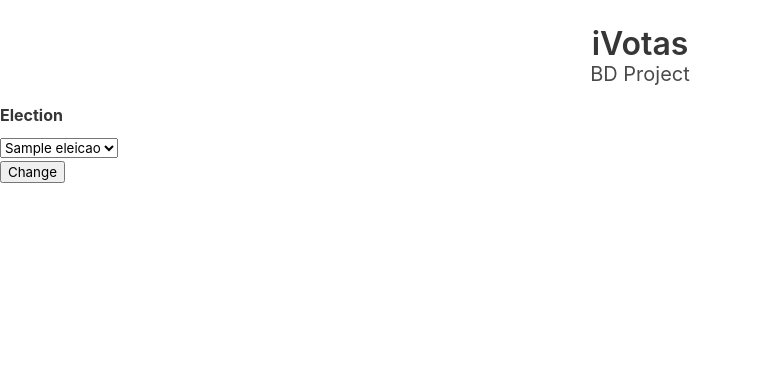
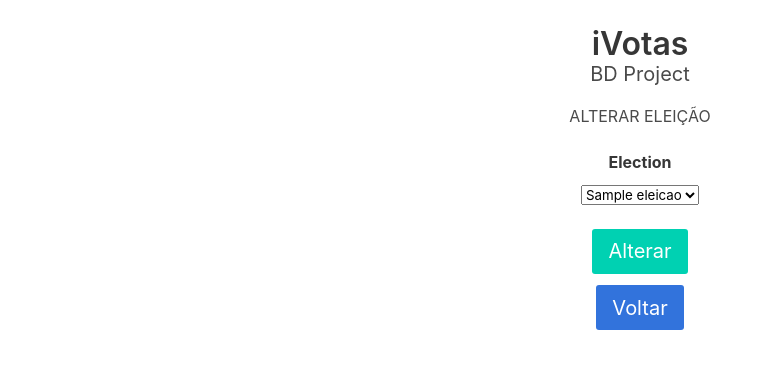
Before and after one commit to mmachado95/BD-project, a Flask app: page /election/choose in a window 1280 px wide. Shown: the top 369 px of the page, without its empty margins (0-773 px from the left). Run offline with Flask 2, Linux system fonts and the light colour scheme; a database or web service that is not in the repository returns one stand-in record (values such as "Sample title"); some libraries are stand-ins or nearby versions.

Commit message:
Styles change election.

```diff
--- a/ivotas/templates/change_election.html
+++ b/ivotas/templates/change_election.html
@@ -2,6 +2,8 @@
 {% from "_formhelpers.html" import render_field %}
 
 {% block content %}
+  <div class="container has-text-centered" style="margin-top:1.5%">
+    <p class="subtitle has-text-centered is-6">ALTERAR ELEIÇÃO</p>
     <form method="post">
       {% if error %}
         <p>
@@ -14,6 +16,8 @@
         {{ render_field(form.start_date) }}
         {{ render_field(form.end_date) }}
       </dl>
-    <p><input type="submit" value="Change">
+      <input type="submit" value="Alterar" class="button is-primary is-medium" style="margin-top:2%"> <br>
+      <a href="{{ url_for('admin') }}" class="button is-link is-medium" style="margin-top:1%">Voltar</a>
     </form>
+  </div>
 {% endblock %}
--- a/ivotas/templates/choose_election.html
+++ b/ivotas/templates/choose_election.html
@@ -2,10 +2,14 @@
 {% from "_formhelpers.html" import render_field %}
 
 {% block content %}
-  <form method="post">
-    <dl>
-      {{ render_field(form.election) }}
-    </dl>
-    <p><input type="submit" value="Change">
-  </form>
+  <div class="container has-text-centered" style="margin-top:1.5%">
+    <p class="subtitle has-text-centered is-6">ALTERAR ELEIÇÃO</p>
+    <form method="post">
+      <dl>
+        {{ render_field(form.election) }}
+      </dl>
+      <input type="submit" value="Alterar" class="button is-primary is-medium" style="margin-top:2%"> <br>
+      <a href="{{ url_for('admin') }}" class="button is-link is-medium" style="margin-top:1%">Voltar</a>
+    </form>
+  </div>
 {% endblock %}
```
Lines whose indentation alone changed are shown as unchanged.
